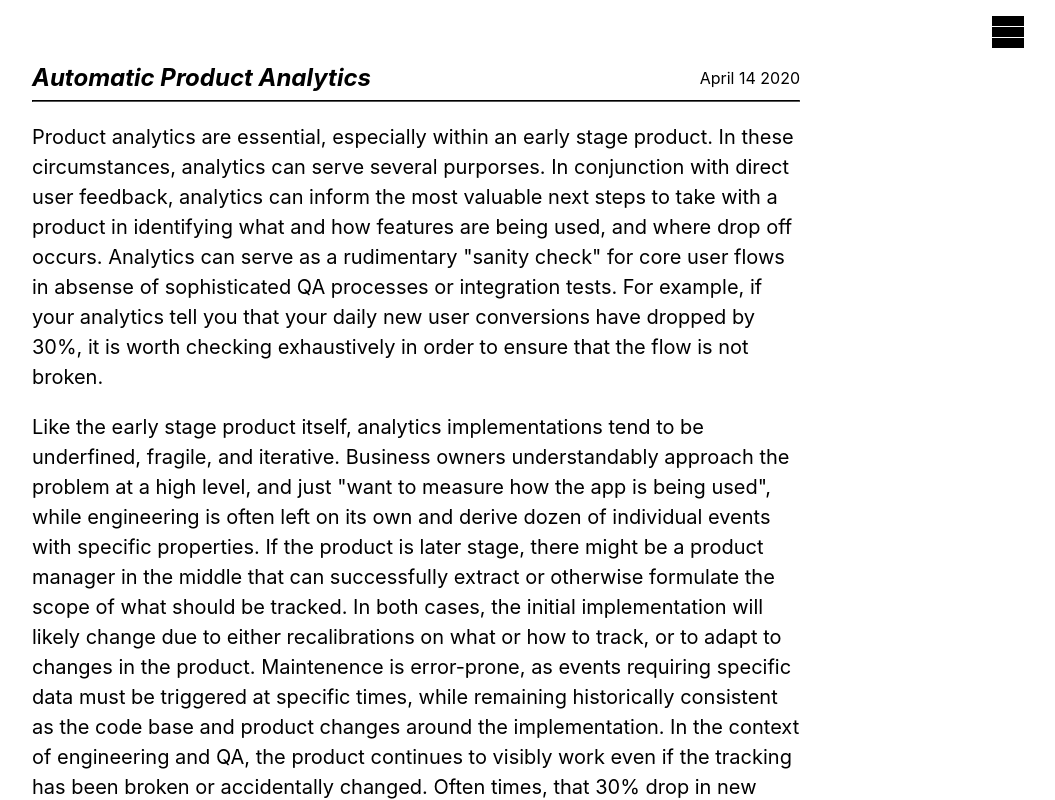
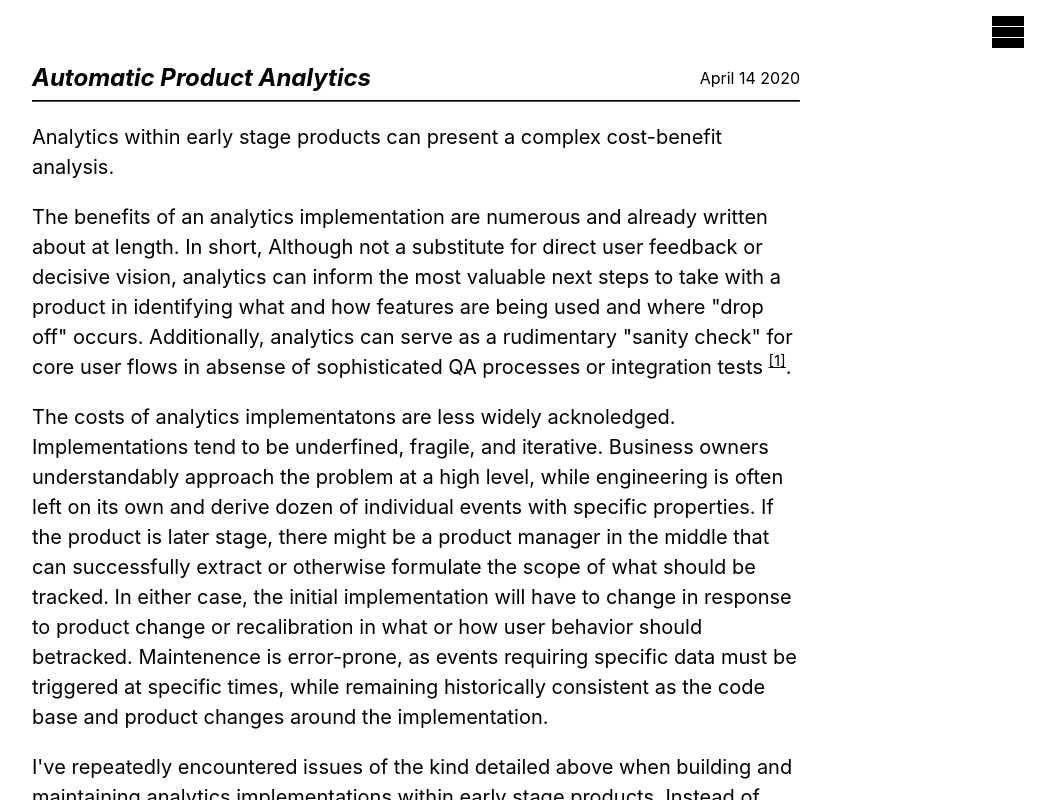
Before and after one commit to javamonn/javamonn.com, a Next.js app: page /writing/automatic-product-analytics in a window 1280 px wide. Shown: the whole page, without its empty margins (224-1279 px from the left). Built offline with nearby package versions, Linux system fonts and the light colour scheme.

Commit message:
feat: edit automatic-product-analytics

```diff
--- a/components/content.tsx
+++ b/components/content.tsx
@@ -2,6 +2,18 @@ import * as React from "react";
 
 export const A = (props) => <a className="black" {...props} />;
 export const P = (props) => <p {...props} />;
+export const SectionHeader = ({ title }) =>
+  <>
+    <h3 className="i f4 ma0 mt5">{title}</h3>
+    <hr className="b--black" />
+  </>
+
+export const Ref = ({ id }) =>
+  <sup>
+    <a className="black" href={`#note-${id}`}>
+      [{id}]
+    </a>
+  </sup>
 
 const Content = ({ children, className = "" }) => (
   <main
--- a/pages/writing/automatic-product-analytics.tsx
+++ b/pages/writing/automatic-product-analytics.tsx
@@ -1,6 +1,6 @@
 import * as React from "react";
 import Sidebar from "../../components/sidebar";
-import Content, { A, P } from "../../components/content";
+import Content, { A, P, SectionHeader, Ref } from "../../components/content";
 
 import Head from "next/head";
 
@@ -34,80 +34,74 @@ const AutomaticAnalytics = () => (
         <hr className="b--black" />
         <article className="f4 lh-copy">
           <P>
-            Product analytics are essential, especially within an early stage
-            product. In these circumstances, analytics can serve several
-            purporses. In conjunction with direct user feedback, analytics can
-            inform the most valuable next steps to take with a product in
-            identifying what and how features are being used, and where drop off
-            occurs. Analytics can serve as a rudimentary "sanity check" for core
-            user flows in absense of sophisticated QA processes or integration
-            tests. For example, if your analytics tell you that your daily new
-            user conversions have dropped by 30%, it is worth checking
-            exhaustively in order to ensure that the flow is not broken.
+            Analytics within early stage products can present a complex
+            cost-benefit analysis.
           </P>
           <P>
-            Like the early stage product itself, analytics implementations tend
-            to be underfined, fragile, and iterative. Business owners
-            understandably approach the problem at a high level, and just "want
-            to measure how the app is being used", while engineering is often
-            left on its own and derive dozen of individual events with specific
-            properties. If the product is later stage, there might be a product
-            manager in the middle that can successfully extract or otherwise
-            formulate the scope of what should be tracked. In both cases, the
-            initial implementation will likely change due to either
-            recalibrations on what or how to track, or to adapt to changes in
-            the product. Maintenence is error-prone, as events requiring
-            specific data must be triggered at specific times, while remaining
-            historically consistent as the code base and product changes around
-            the implementation. In the context of engineering and QA, the
-            product continues to visibly work even if the tracking has been
-            broken or accidentally changed. Often times, that 30% drop in new
-            user conversions is traced to an issue in the event reporting,
-            rather than an issue in the flow.
+            The benefits of an analytics implementation are numerous and already
+            written about at length. In short, Although not a substitute for
+            direct user feedback or decisive vision, analytics can inform the
+            most valuable next steps to take with a product in identifying what
+            and how features are being used and where "drop off" occurs.
+            Additionally, analytics can serve as a rudimentary "sanity check"
+            for core user flows in absense of sophisticated QA processes or
+            integration tests <Ref id="1" />.
           </P>
           <P>
-            In my experience building analytics implementations within early
-            stage products, I've repeatedly encountered issues of the kind
-            detailed above. I opted to explore a different approach within the
-            last several projects I've worked on, including{" "}
-            <A href="https://trashed.today">trashed</A> and{" "}
-            <A href="https://literal.io">Literal</A>.
+            The costs of analytics implementatons are less widely acknoledged.
+            Implementations tend to be underfined, fragile, and iterative.
+            Business owners understandably approach the problem at a high level,
+            while engineering is often left on its own and derive dozen of
+            individual events with specific properties. If the product is later
+            stage, there might be a product manager in the middle that can
+            successfully extract or otherwise formulate the scope of what should
+            be tracked. In either case, the initial implementation will have to
+            change in response to product change or recalibration in what or how
+            user behavior should betracked. Maintenence is error-prone, as
+            events requiring specific data must be triggered at specific times,
+            while remaining historically consistent as the code base and product
+            changes around the implementation.
           </P>
           <P>
-            The idea is to take advantage of the existing GraphQL operations
-            (i.e. Queries and Mutations) used to drive the product to scaffold a
-            set of derivative analytics events. Although "autotrack" analytics
-            implementations are not a new idea, most that I'm aware of are
-            derive events from user interactions with the application interface,
-            rather than application logic. Applications built on GraphQL provide
-            us a structured interface into the latter.
+            I've repeatedly encountered issues of the kind detailed above when
+            building and maintaining analytics implementations within early
+            stage products. Instead of manually defining and reporting events,
+            what if we could automatically derive a tracking scheme from the
+            business logic and implementation details of the application itself?
           </P>
-          <P>To enumerate some of the tradeoffs of this approach:</P>
-          <ul>
-            <li>
-              GraphQL is declarative. User actions are modeled as independent
-              operations that closely match how a user is interacting with your
-              application. For example, when a user views their homescreen, the
-              application will trigger something like a{" "}
-              <code>Query HomeScreen_v1</code>. When the user takes an action
-              that updates some state, the application will trigger something
-              like a <code>Mutation CreateNote_v1</code>. Capturing,
-              transforming, and reporting these operations as analytics events
-              appoximates a comprehensive tracking plan with little effort.
-            </li>
-            <li>
-              By extending your applications core network layer logic, analytics
-              events are always synchronized with product functionality. You
-              can't break the analytics for a flow without breaking the flow
-              itself.
-            </li>
-            <li>
-              Not all user actions are captured as GraphQL operations, e.g.
-              input focus events. This means you will have to either manually
-              track these exceptions, or introduce a complementary UI-based
-              autotrack approach.
-            </li>
-          </ul>
+          <SectionHeader title={"GraphQL Autotrack"} />
+          <P>
+            "Autotrack" analytics implementations are not a new idea. The most
+            widespread approach is to derive events from user interactions with
+            the application interface. The problems with an autotrack
+            implementation of this type include reliability, data integrity, and
+            security concerns <Ref id="2" />. Instead of driving "autotrack"
+            logic at the user interface level, we can leverage GraphQL, a
+            structured API query framework used within modern web applications,
+            in order to drive "autotrack" at the level of core application
+            logic.
+          </P>
+          <P>
+            In context of analytics, leveraging the existing GraphQL
+            implementation within a codebase has several advantages. GraphQL is
+            declarative. User actions are modeled as independent operations that
+            closely match how a user is interacting with your application. For
+            example, when a user views their homescreen, the application will
+            trigger something like a <code>Query HomeScreen_v1</code>. When the
+            user takes an action that updates some state, the application will
+            trigger something like a <code>Mutation CreateNote_v1</code>.
+            Capturing, transforming, and reporting these operations as analytics
+            events appoximates a comprehensive tracking plan with little effort.
+            By extending your applications core network layer logic, analytics
+            events are always synchronized with product functionality.
+          </P>
+          <P>
+            Nothing in this world is a "silver bullet", however. Not all user
+            actions are captured as GraphQL operations, e.g. input focus events.
+            This means you will have to either manually track these exceptions,
+            or introduce a complementary UI-based autotrack approach.
+          </P>
+          <SectionHeader title={"Implementation"} />
           <P>
             At its core,{" "}
             <A href="https://github.com/javamonn/trashed/tree/master/packages/apollo-link-analytics">
@@ -126,23 +120,52 @@ const AutomaticAnalytics = () => (
             The approach has worked well within the couple of projects I've
             integrated it into, and I intend to add more functionality to it
             over the coming months. In particular, I'd like to add support for a
-            client-side only resolver for a <code>Mutation CreateEvent</code>{" "}
-            operation, with the goal being to enable manual instrumentation
-            through a unified interface for events that you want to track that
-            are not otherwise coupled to GraphQL operations.
+            client-side only resolver
+            <Ref id="3" /> for a <code>Mutation CreateEvent</code> operation,
+            with the goal being to enable manual instrumentation through a
+            unified interface for events that you want to track that are not
+            otherwise coupled to GraphQL operations.
           </P>
-        </article>
-        <aside className="f4 lh-copy">
-          <h3 className="i f4 ma0 mt5">Notes</h3>
-          <hr className="b--black" />
-          <ol>
-            <li>
+          <aside>
+            <SectionHeader title={"Notes"} />
+            <ol>
+              <li id="note-1">
+                For example, if your analytics tell you that your daily new user
+                conversions have dropped by 30%, it is worth checking
+                exhaustively in order to ensure that the flow is not broken.
+              </li>
+              <li id="note-2">
+                <A href="https://mixpanel.com/blog/2019/03/05/codeless-analytics-problems/">
+                  https://mixpanel.com/blog/2019/03/05/codeless-analytics-problems/
+                </A>
+              </li>
+              <li id="note-3">
+                Apollo's support for{" "}
+                <A href="https://www.apollographql.com/docs/react/data/local-state/#local-resolvers">
+                  client-side resolvers
+                </A>{" "}
+                is greatly under-appreciated. Most commonly used for mocking
+                when writing automated tests for data-connected components, they
+                can be used for everything from complex local-state management
+                (like React Context or Redux) to providing an abstracted
+                interface over foreign APIs. In one application I was working
+                in, the team eventually went as far as to{" "}
+                <A href="https://github.com/Zimbra/zm-api-js-client">
+                  write a local resolver to abstract a SOAP API
+                </A>
+                .
+              </li>
+            </ol>
+            <P>
               If you have thoughts, feedback, or comments about this post,
               please contribute to the discussion{" "}
-              <A href="https://github.com/javamonn.com/issues/#1">here</A>.
-            </li>
-          </ol>
-        </aside>
+              <A href="https://github.com/javamonn/javamonn.com/issues/1">
+                here
+              </A>
+              .
+            </P>
+          </aside>
+        </article>
       </Content>
     </div>
   </>
```
